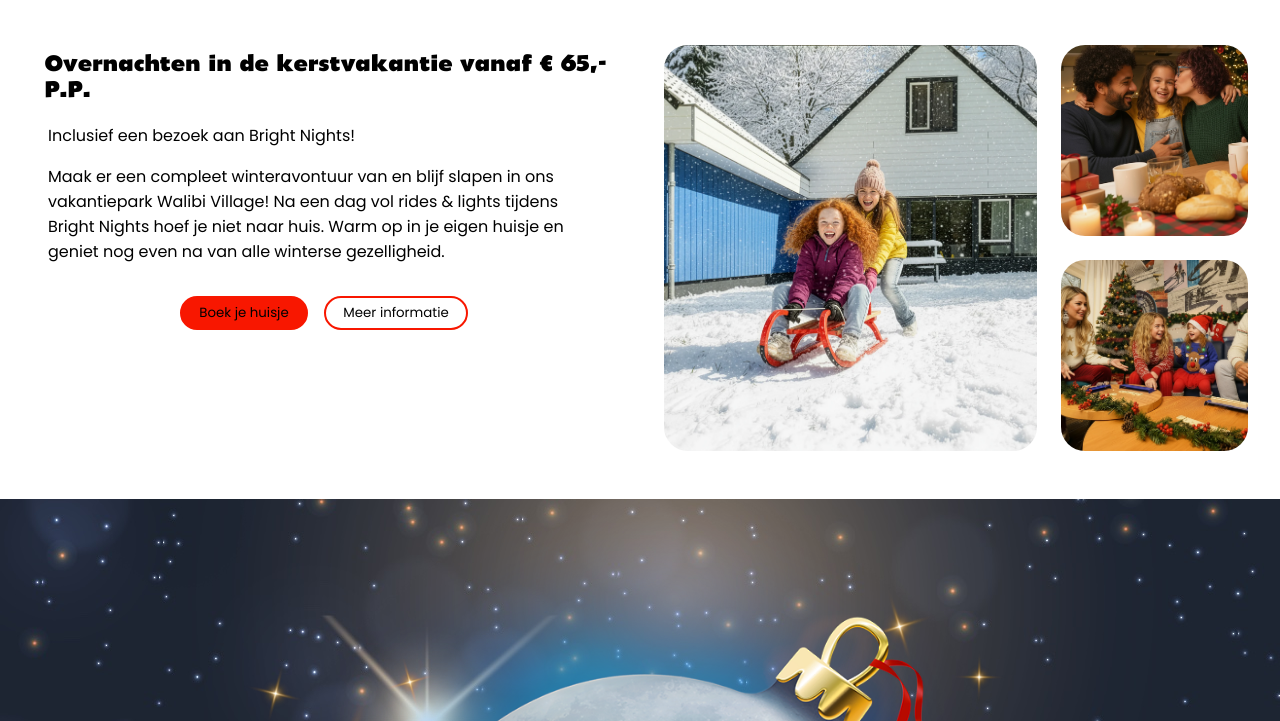
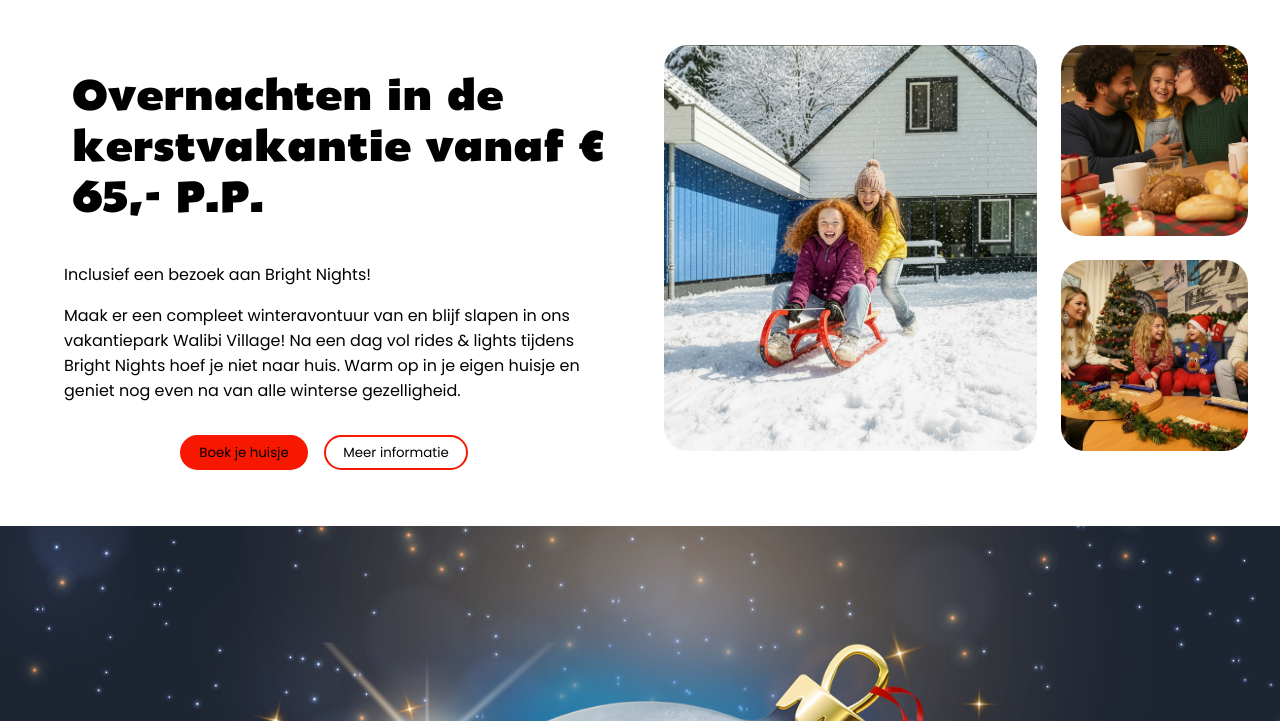
Before and after one commit to renskebingen/FED1, a plain HTML site: page index.html in a window 1280 px wide. Shown: the part 859-1580 px from the top of the page. Drawn offline with Linux system fonts and the light colour scheme.

Commit message:
Add files via upload

```diff
--- a/styles/style.css
+++ b/styles/style.css
@@ -1,6 +1,7 @@
 /**************/
 /* CSS REMEDY */
 /**************/
+
 *, *::after, *::before {
   box-sizing:border-box;
 }
@@ -23,11 +24,10 @@
 	url("../fonts/walibi0615/walibi-holland.ttf") format("truetype");
 }
 
-
-
 /*********************/
 /* CUSTOM PROPERTIES */
 /*********************/
+
 :root {
 	--textcolor:white;
 	--textcolorPIB: #344054;
@@ -94,7 +94,6 @@ body {
 img {
 	width: 100%;
 }
-
 
 button {
 	color: var(--buttontextcolor);
@@ -838,15 +837,18 @@ footer {
         align-items: center;
 		justify-content: center;
     }
-		.wrapperblokken > section {
+
+	.wrapperblokken > section {
         flex: 1;
     }
+
 	.RWLhead {
 		display: flex;
 		flex-direction: column;
 		justify-content: center;
         align-items: center;
     }
+
 	.contact {
 		padding-top: 3em;
 		padding-bottom: 3em;
@@ -1055,4 +1057,18 @@ footer {
         height: 10em;
         object-fit: cover;
     }
+
+	.BJHtextwrapper h3 {
+		font-size: 2.5em;
+		padding-left: 1em;
+	}
+
+	.BJHtextwrapper p {
+		padding-left: 2em;
+	}
+
+	.attractiesinwinter h3 {
+		font-size: 2.5em;
+		margin-bottom: 0;
+	}
 }
```
